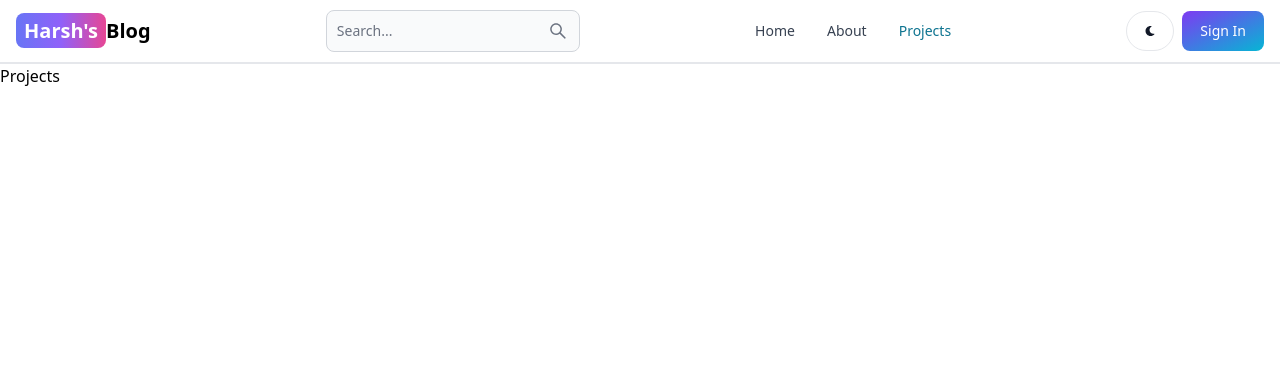
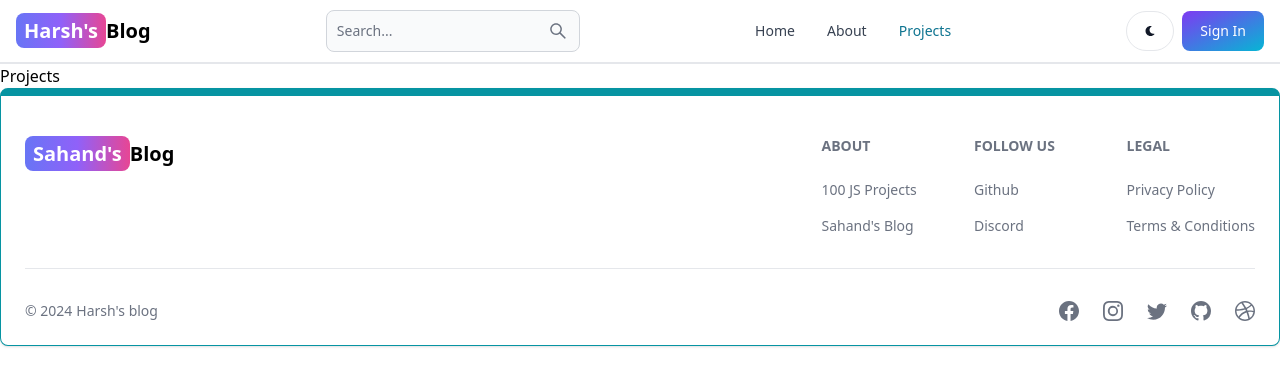
Before and after one commit to Harshkhaire1001/blog-app, a React (Create React App) app in the folder client/: page /projects in a window 1280 px wide. Shown: the top 386 px of the page. Built offline with nearby package versions, Linux system fonts and the light colour scheme.

Commit message:
create the footer component

```diff
--- a/client/src/App.jsx
+++ b/client/src/App.jsx
@@ -8,6 +8,7 @@
 import Dashboard from './pages/Dashboard'
 import Projects from './pages/Projects'
 import Header from './components/Header';
+import Footer from './components/Footer';
 
 
 export default function App() {
@@ -22,6 +23,7 @@
         <Route path='/dashboard' element={<Dashboard />} />
         <Route path='/projects' element={<Projects />} />
       </Routes>
+    <Footer />
     </BrowserRouter>
   )
 }
--- /dev/null
+++ b/client/src/components/Footer.jsx
@@ -0,0 +1,81 @@
+import { Footer } from 'flowbite-react';
+import { Link } from 'react-router-dom';
+import { BsFacebook, BsInstagram, BsTwitter, BsGithub, BsDribbble } from 'react-icons/bs';
+
+export default function FooterCom() {
+  return (
+    <Footer container className='border border-t-8 border-teal-500'>
+      <div className='w-full max-w-7xl mx-auto'>
+        <div className='grid w-full justify-between sm:flex md:grid-cols-1'>
+          <div className='mt-5'>
+            <Link
+              to='/'
+              className='self-center whitespace-nowrap text-lg sm:text-xl font-semibold dark:text-white'
+            >
+              <span className='px-2 py-1 bg-gradient-to-r from-indigo-500 via-purple-500 to-pink-500 rounded-lg text-white'>
+                Sahand's
+              </span>
+              Blog
+            </Link>
+          </div>
+          <div className='grid grid-cols-2 gap-8 mt-4 sm:grid-cols-3 sm:gap-6'>
+            <div>
+              <Footer.Title title='About' />
+              <Footer.LinkGroup col>
+                <Footer.Link
+                  href='https://www.100jsprojects.com'
+                  target='_blank'
+                  rel='noopener noreferrer'
+                >
+                  100 JS Projects
+                </Footer.Link>
+                <Footer.Link
+                  href='/about'
+                  target='_blank'
+                  rel='noopener noreferrer'
+                >
+                  Sahand's Blog
+                </Footer.Link>
+              </Footer.LinkGroup>
+            </div>
+            <div>
+              <Footer.Title title='Follow us' />
+              <Footer.LinkGroup col>
+                <Footer.Link
+                  href='https://github.com/Harshkhaire1001'
+                  target='_blank'
+                  rel='noopener noreferrer'
+                >
+                  Github
+                </Footer.Link>
+                <Footer.Link href='#'>Discord</Footer.Link>
+              </Footer.LinkGroup>
+            </div>
+            <div>
+              <Footer.Title title='Legal' />
+              <Footer.LinkGroup col>
+                <Footer.Link href='#'>Privacy Policy</Footer.Link>
+                <Footer.Link href='#'>Terms &amp; Conditions</Footer.Link>
+              </Footer.LinkGroup>
+            </div>
+          </div>
+        </div>
+        <Footer.Divider />
+        <div className='w-full sm:flex sm:items-center sm:justify-between'>
+          <Footer.Copyright
+            href='#'
+            by="Harsh's blog"
+            year={new Date().getFullYear()}
+          />
+          <div className="flex gap-6 sm:mt-0 mt-4 sm:justify-center">
+            <Footer.Icon href='#' icon={BsFacebook}/>
+            <Footer.Icon href='#' icon={BsInstagram}/>
+            <Footer.Icon href='#' icon={BsTwitter}/>
+            <Footer.Icon href='https://github.com/Harshkhaire1001' icon={BsGithub}/>
+            <Footer.Icon href='#' icon={BsDribbble}/>
+          </div>
+        </div>
+      </div>
+    </Footer>
+  );
+}
```
